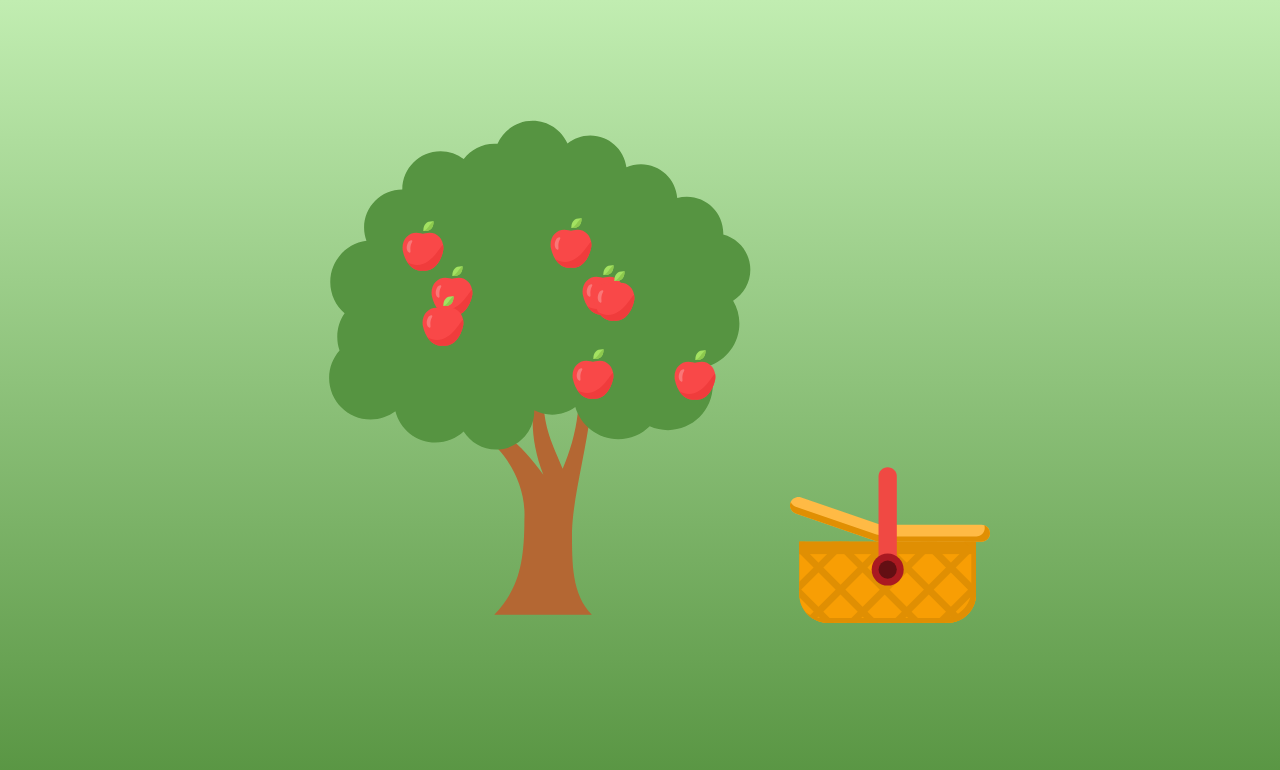
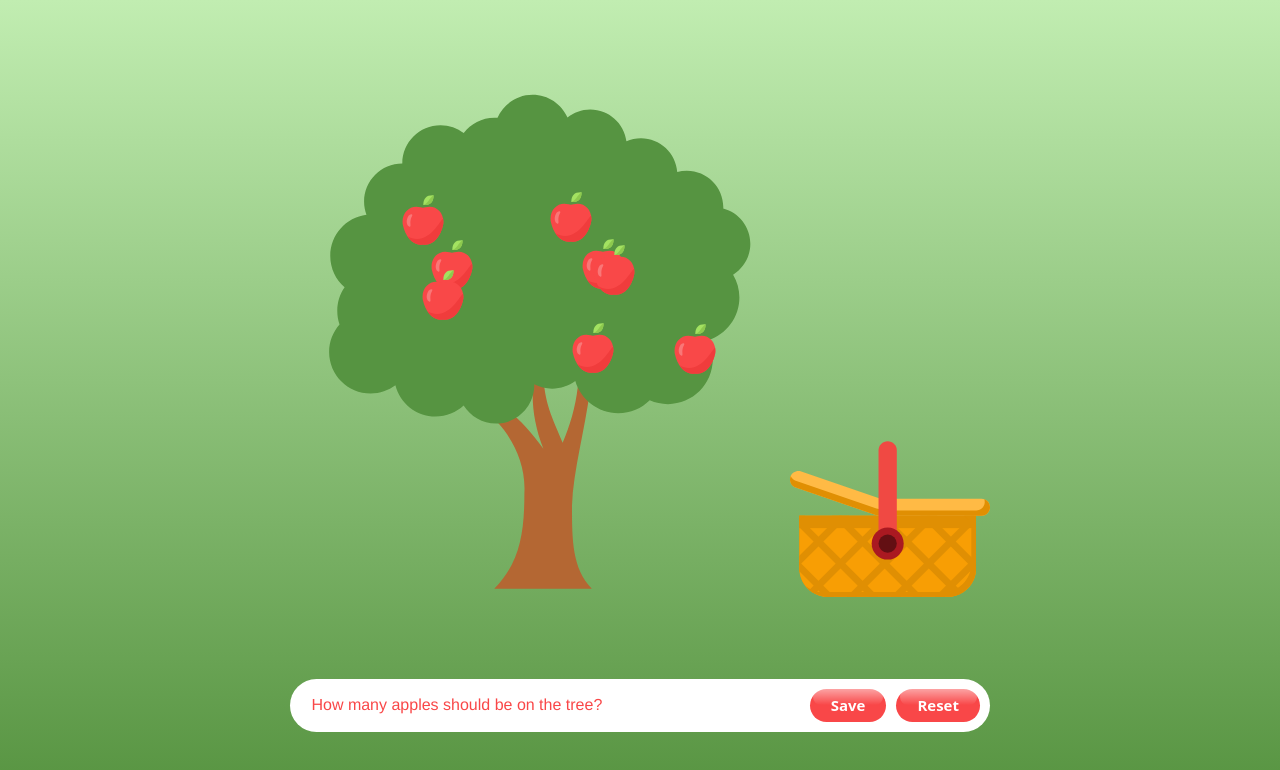
Before and after one commit to cerensolpan/apple-garden, a Vue app: page / in a window 1280 px wide. Shown: the top 770 px of the page. Built offline with nearby package versions, Linux system fonts and the light colour scheme.

Commit message:
feat: Add input group for change number of apple on tree and reset

```diff
--- a/src/components/Home.vue
+++ b/src/components/Home.vue
@@ -3,6 +3,9 @@
     <div class="container__animation">
       <Tree />
       <Basket />
+    </div>
+    <div class="container__form">
+      <InputGroup />
     </div>
   </div>
 </template>
@@ -10,12 +13,14 @@
 <script>
 import Tree from "./Tree/index.vue";
 import Basket from "./Basket/index.vue";
+import InputGroup from "./UI/InputGroup/index.vue";
 
 export default {
   name: "HomeComponent",
   components: {
     Tree,
     Basket,
+    InputGroup,
   },
 };
 </script>
@@ -39,4 +44,11 @@ export default {
   align-items: center;
   padding-bottom: 60px;
 }
+.container__form {
+  display: flex;
+  justify-content: center;
+  align-items: center;
+  width: 100%;
+  position: relative;
+}
 </style>
```
